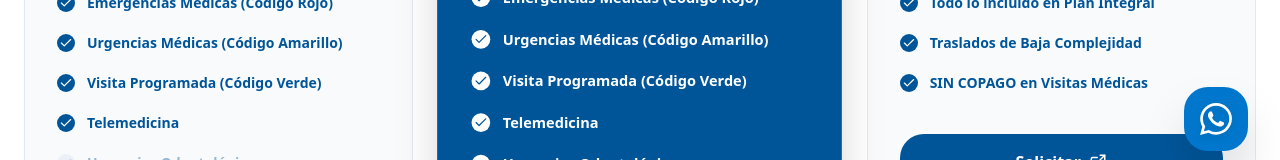
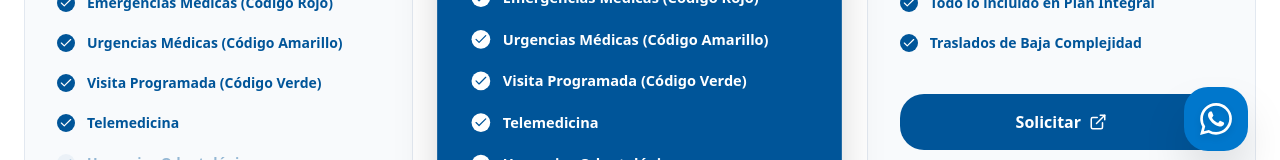
Before and after one commit to gen12software/sum, a Next.js app: page /planes in a window 1280 px wide. Shown: the part 617-777 px from the top of the page. Built offline with nearby package versions, Linux system fonts and the light colour scheme; no server answers.

Commit message:
Remove 'SIN COPAGO en Visitas Médicas' feature

```diff
--- a/src/components/home/Pricing.tsx
+++ b/src/components/home/Pricing.tsx
@@ -51,7 +51,6 @@ const PLANS = [
     features: [
       { name: "Todo lo incluido en Plan Integral", included: true },
       { name: "Traslados de Baja Complejidad", included: true },
-      { name: "SIN COPAGO en Visitas Médicas", included: true },
     ],
     highlight: false,
     cta: "Solicitar",
```
